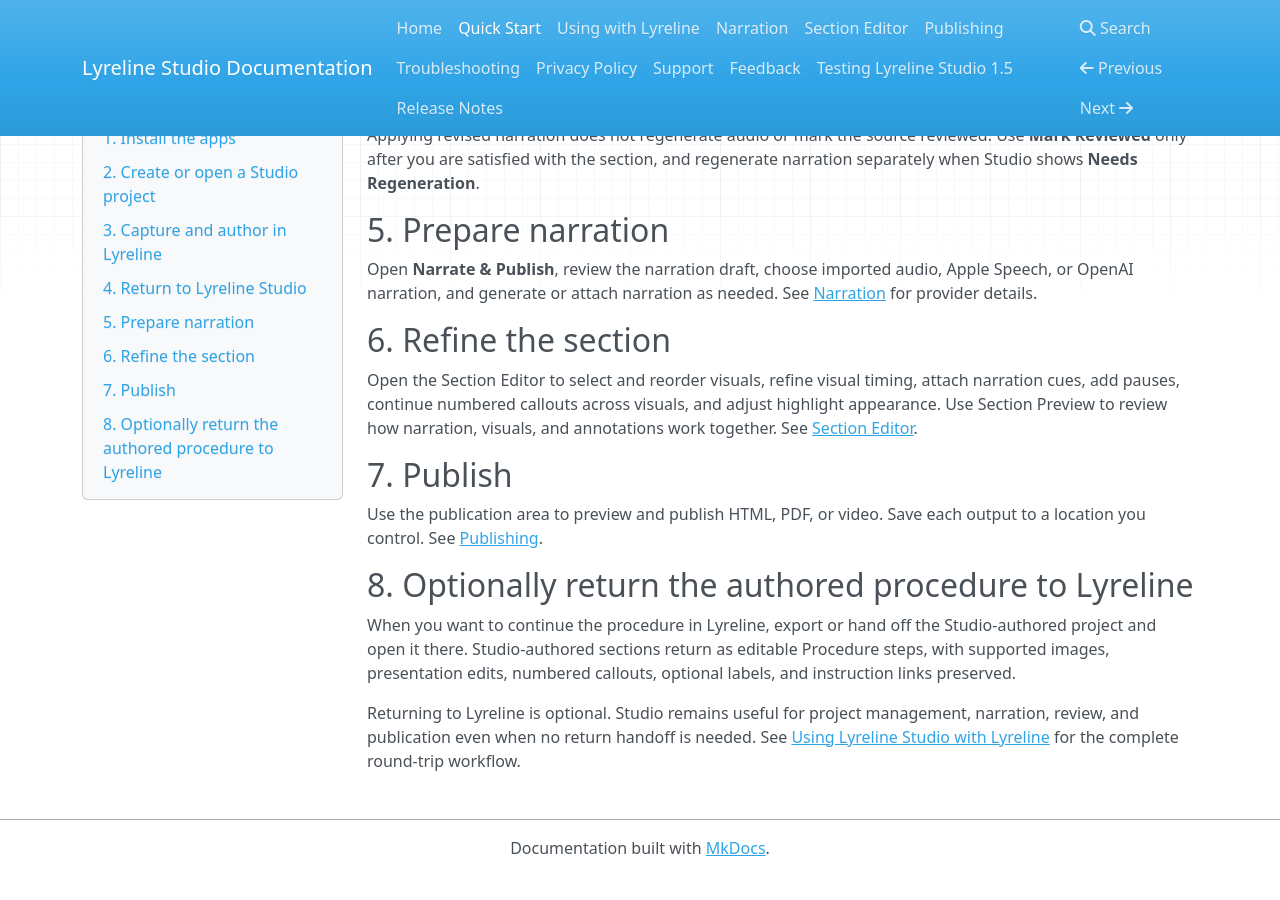
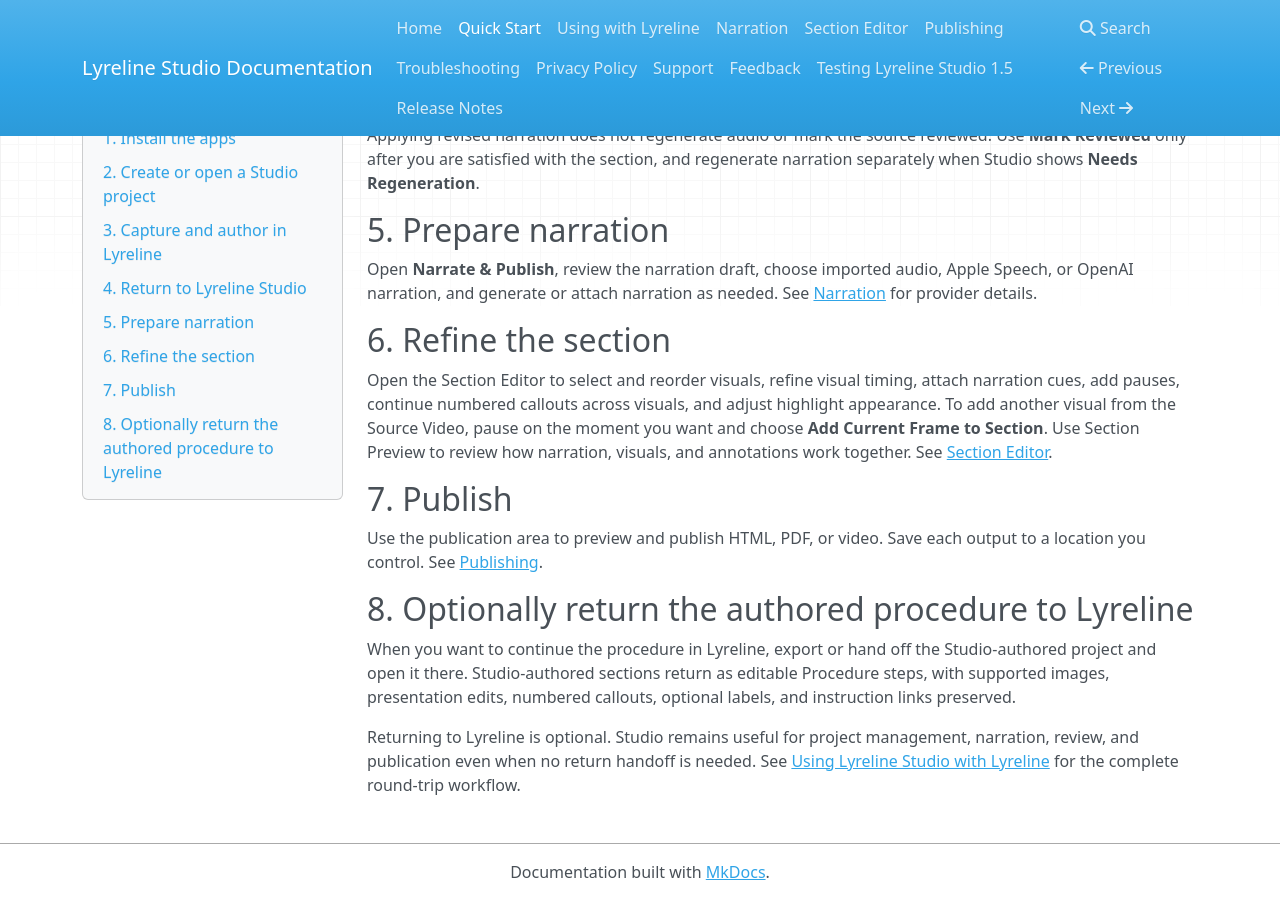
Before and after one commit to 94972cptbv-tech/LyrelineStudio-Documentation, an MkDocs documentation site: the page built from docs/quick-start.md, in a window 1280 px wide and 900 px high, scrolled down 573 px. Built offline with MkDocs 1.6.1, drawn with Linux system fonts in a browser that asks for light colours; nearby versions of some CDN libraries; before the commit the page ends 1449 px from its top, so only the background shows below that.

Commit message:
Document source frame capture workflow

```diff
--- a/docs/quick-start.md
+++ b/docs/quick-start.md
@@ -41,8 +41,10 @@ Apple Speech, or OpenAI narration, and generate or attach narration as needed. S
 
 Open the Section Editor to select and reorder visuals, refine visual timing,
 attach narration cues, add pauses, continue numbered callouts across visuals,
-and adjust highlight appearance. Use Section Preview to review how narration,
-visuals, and annotations work together. See [Section Editor](section-editor.md).
+and adjust highlight appearance. To add another visual from the Source Video,
+pause on the moment you want and choose **Add Current Frame to Section**. Use
+Section Preview to review how narration, visuals, and annotations work together.
+See [Section Editor](section-editor.md).
 
 ## 7. Publish
 
```
Also changed, not shown: docs/section-editor.md (+7 -0 lines).
